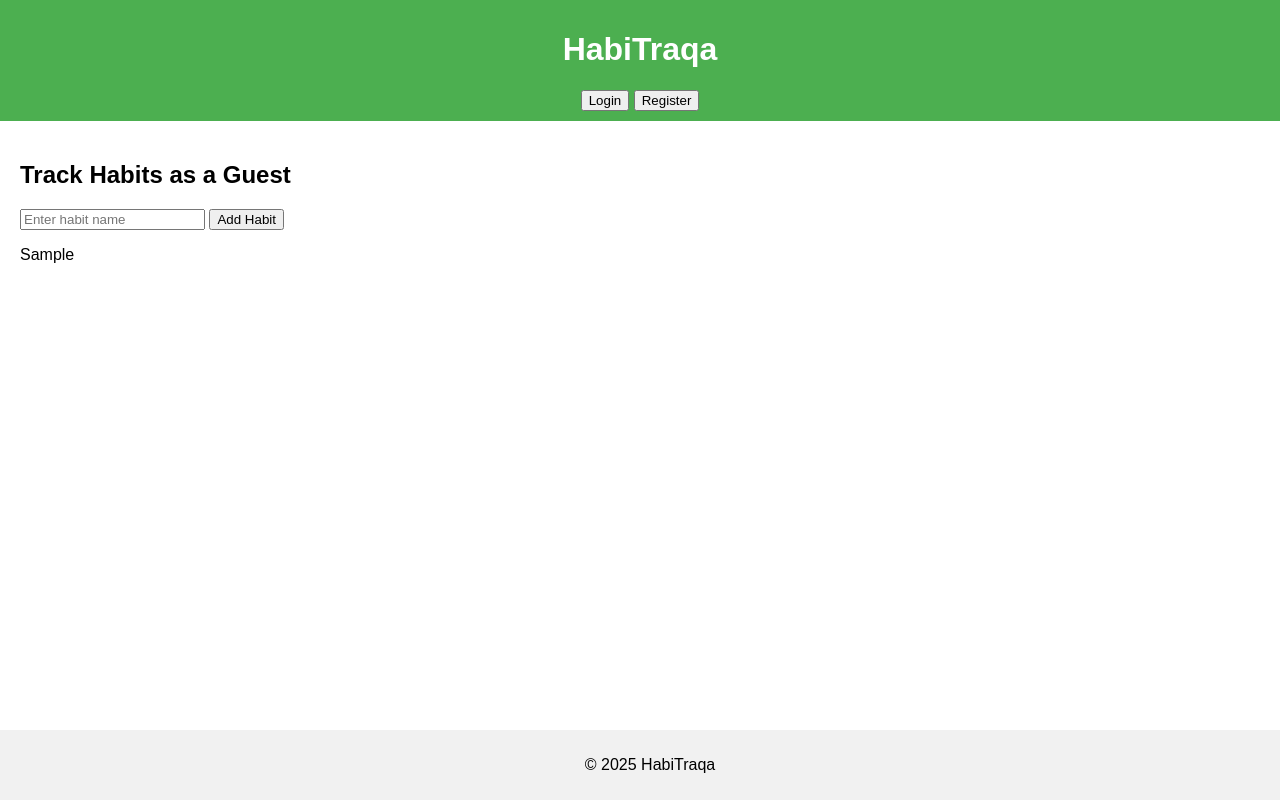
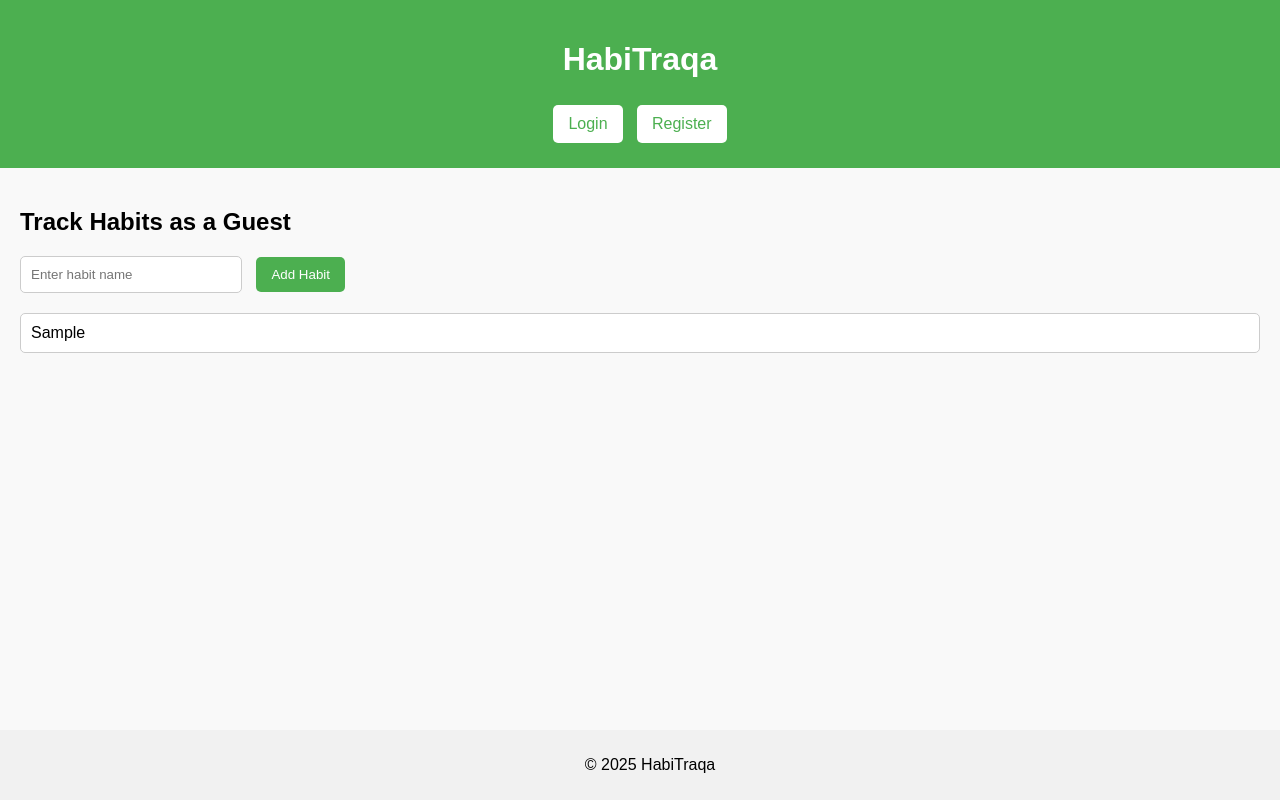
Before and after one commit to EdenianKnight/HabiTraqa, a plain HTML site: page frontend/index.html in a window 1280 px wide. Both pictures are taken after typing "Sample" into the empty fields and a click on the button "Add Habit". Drawn offline with Linux system fonts and the light colour scheme.

Commit message:
Edited styles.css file

```diff
--- a/frontend/styles.css
+++ b/frontend/styles.css
@@ -1,15 +1,36 @@
+/* General Styling */
 body {
     font-family: Arial, sans-serif;
     margin: 0;
     padding: 0;
     box-sizing: border-box;
+    background-color: #f9f9f9;
 }
 
 header {
-    background: #4CAF50;
+    background-color: #4CAF50;
     color: white;
-    padding: 10px;
+    padding: 20px;
     text-align: center;
+}
+
+header nav {
+    margin-top: 10px;
+}
+
+header button {
+    background-color: white;
+    color: #4CAF50;
+    border: none;
+    padding: 10px 15px;
+    margin: 5px;
+    cursor: pointer;
+    border-radius: 5px;
+    font-size: 16px;
+}
+
+header button:hover {
+    background-color: #e8f5e9;
 }
 
 main {
@@ -17,7 +38,28 @@ main {
 }
 
 form {
-    margin: 10px 0;
+    margin-bottom: 20px;
+}
+
+form input {
+    padding: 10px;
+    margin-right: 10px;
+    border: 1px solid #ccc;
+    border-radius: 5px;
+    width: 200px;
+}
+
+form button {
+    background-color: #4CAF50;
+    color: white;
+    border: none;
+    padding: 10px 15px;
+    border-radius: 5px;
+    cursor: pointer;
+}
+
+form button:hover {
+    background-color: #45a049;
 }
 
 ul {
@@ -25,20 +67,19 @@ ul {
     padding: 0;
 }
 
+ul li {
+    background-color: white;
+    margin: 5px 0;
+    padding: 10px;
+    border: 1px solid #ccc;
+    border-radius: 5px;
+}
+
 footer {
-    background: #f1f1f1;
+    background-color: #f1f1f1;
     text-align: center;
     padding: 10px;
     position: fixed;
     bottom: 0;
     width: 100%;
 }
-
-@media (max-width: 600px) {
-    header {
-        flex-direction: column;
-    }
-    nav button {
-        margin: 5px;
-    }
-}
```
